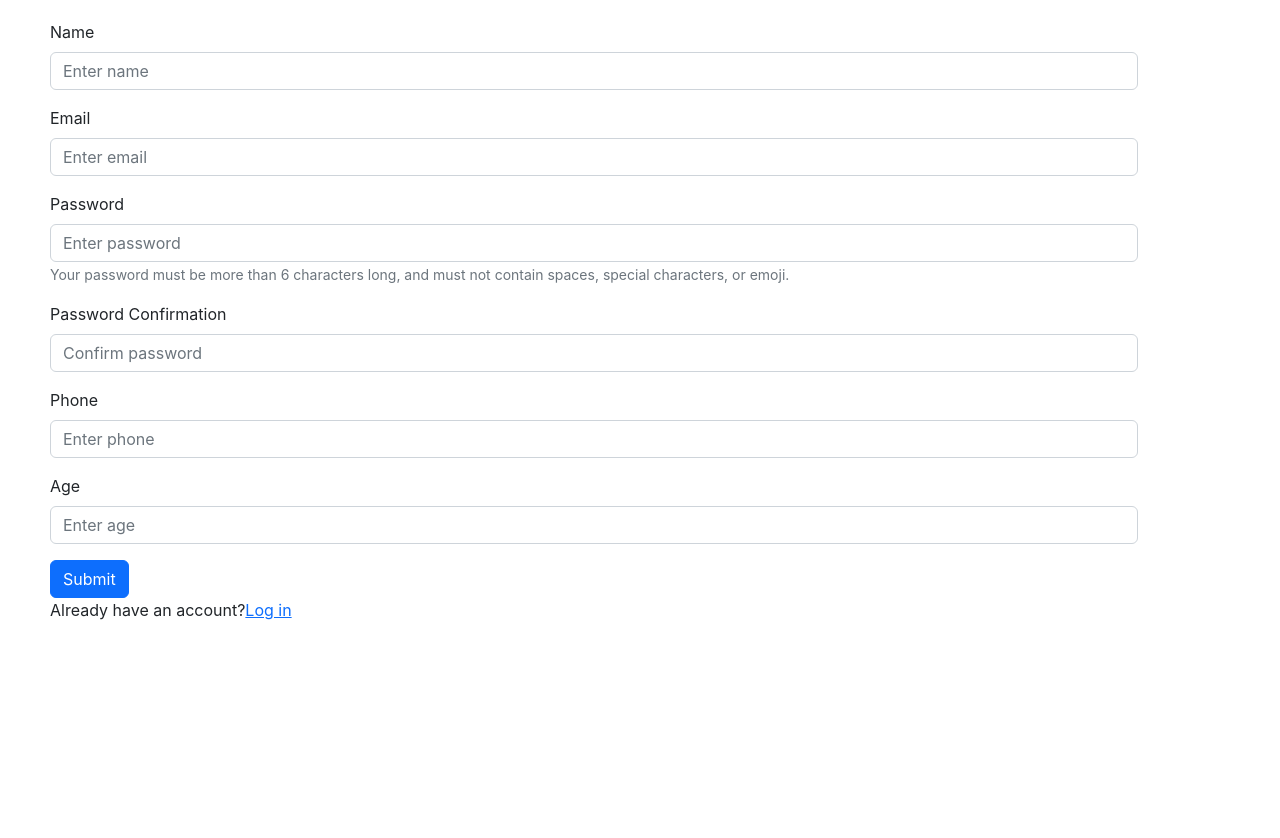
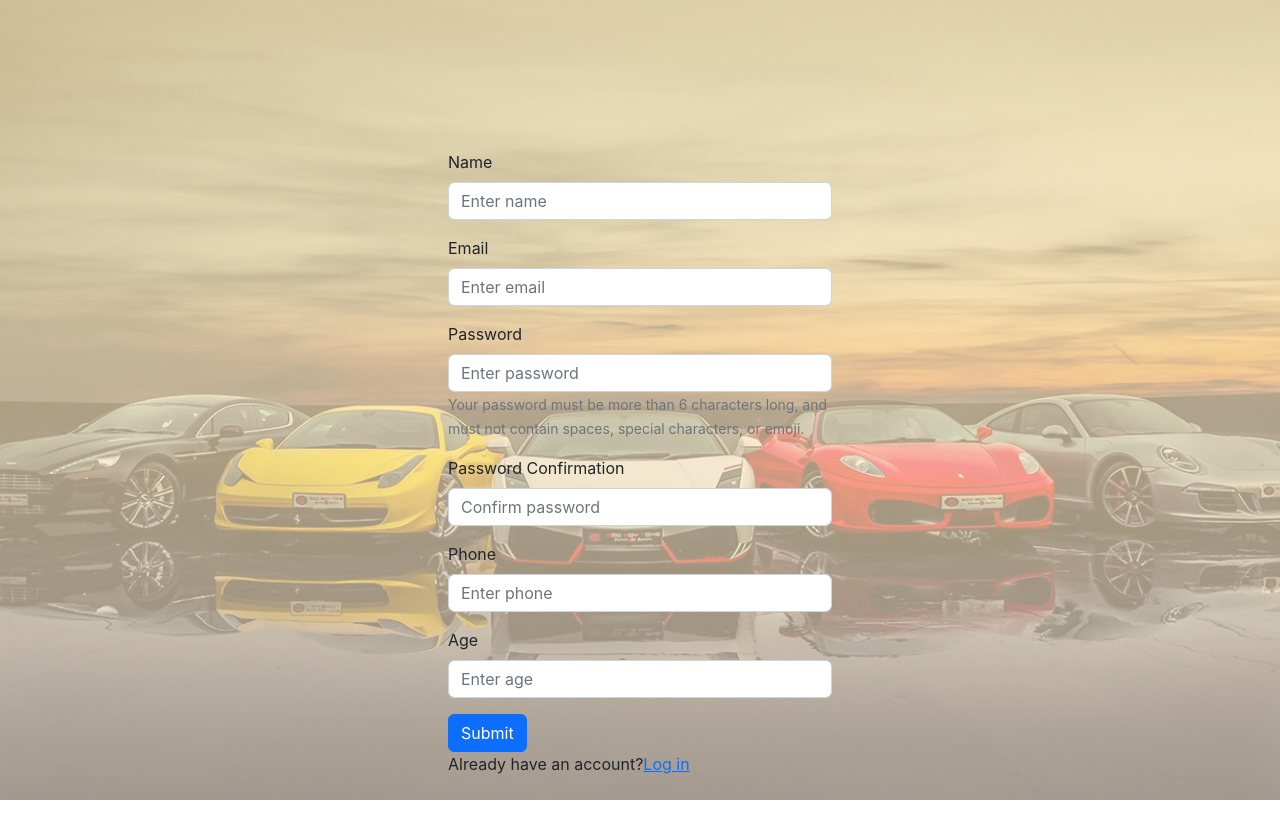
Before and after one commit to zkr024/Cars, a React (Create React App) app: page /user in a window 1280 px wide. After the commit the page ends 800 px from the top, so only its background shows below. Built offline with nearby package versions, Linux system fonts and the light colour scheme.

Commit message:
style app - sign-up form

```diff
--- a/src/assets/access.css
+++ b/src/assets/access.css
@@ -13,7 +13,7 @@
   background: linear-gradient(0deg, rgba(230, 134, 10, 0.2), rgba(255, 179, 0, 0.5)), url("./images/wallpaper/wallpaper.jpg");
   background-size: cover;
   background-position: top center;
-  opacity: 0.25;
+  opacity: 0.5;
 }
 
 .login-form {
--- a/src/components/users/User.js
+++ b/src/components/users/User.js
@@ -22,7 +22,8 @@ const User = () => {
     window.location.href = '/';
   };
   return (
-    <div className="user-container" data-testid="user-a">
+    <div className="login-form-container">
+      <div className="login-form">
         <Form onSubmit={handleSubmit}>
           <Form.Group className="mb-3" controlId="formBasicName">
             <Form.Label>Name</Form.Label>
@@ -62,6 +63,7 @@ const User = () => {
           </Form.Group>
         </Form>
       </div>
+    </div>
   );
 };
 
```
Lines whose indentation alone changed are shown as unchanged.
